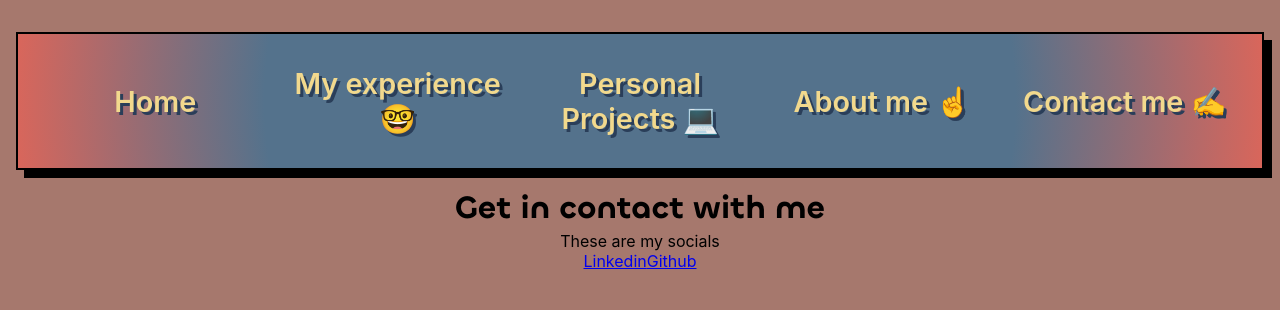
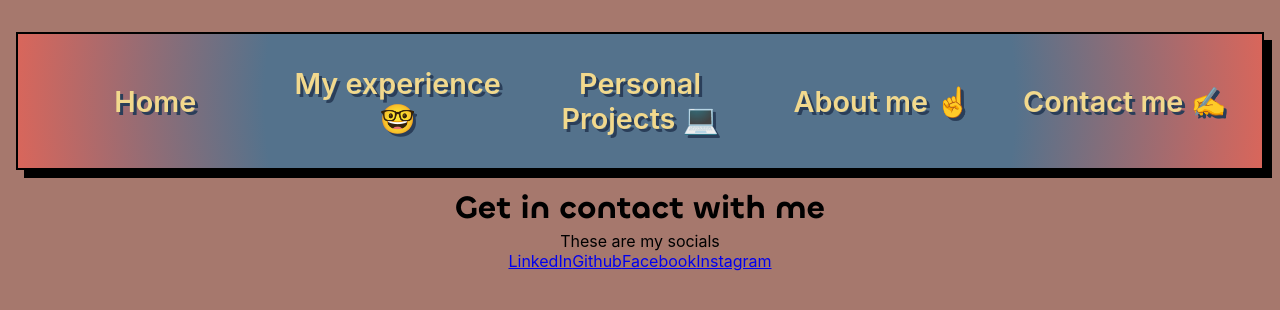
Before and after one commit to OLopezE/my-portfolio, a React (Create React App) app: page /contact-me in a window 1280 px wide. Shown: the top 310 px of the page. Built offline with nearby package versions, Linux system fonts and the light colour scheme.

Commit message:
Starting socials

```diff
--- a/src/js/components/navbar/Navbar.style.js
+++ b/src/js/components/navbar/Navbar.style.js
@@ -72,6 +72,7 @@ const NavigateOptions = styled.div`
 
     :hover {
       transform: scale(1.1);
+      color: #D9665B;
     }
   }
 
--- a/src/js/views/contact/Contact.jsx
+++ b/src/js/views/contact/Contact.jsx
@@ -1,13 +1,35 @@
-import React from 'react'
-import { Link } from 'react-router-dom'
+import React from 'react';
+
+import { ContactCard } from './Contact.style';
 
 const Contact = () => {
+
+  const socials = [
+    {
+      name: 'LinkedIn',
+      url: 'https://www.linkedin.com/in/olopeze/'
+    },
+    {
+      name: 'Github',
+      url: 'https://github.com/OLopezE'
+    },
+    {
+      name: 'Facebook',
+      url: 'https://www.facebook.com/profile.php?id=100081211506994'
+    },
+    {
+      name: 'Instagram',
+      url: 'https://www.instagram.com/oscarlopezescobar/'
+    }
+  ]
+
   return (
     <div>
       <h1>Get in contact with me</h1>
       <p>These are my socials</p>
-      <Link to='/'>Linkedin</Link>
-      <Link to='/'>Github</Link>
+      {socials.map(social => (
+        <a href={social.url}>{social.name}</a>
+      ))}
     </div>
   )
 }
--- a/src/js/views/contact/Contact.style.js
+++ b/src/js/views/contact/Contact.style.js
@@ -0,0 +1,9 @@
+import styled from "styled-components";
+
+const ContactCard = styled.div`
+
+`;
+
+export {
+  ContactCard
+};
```
